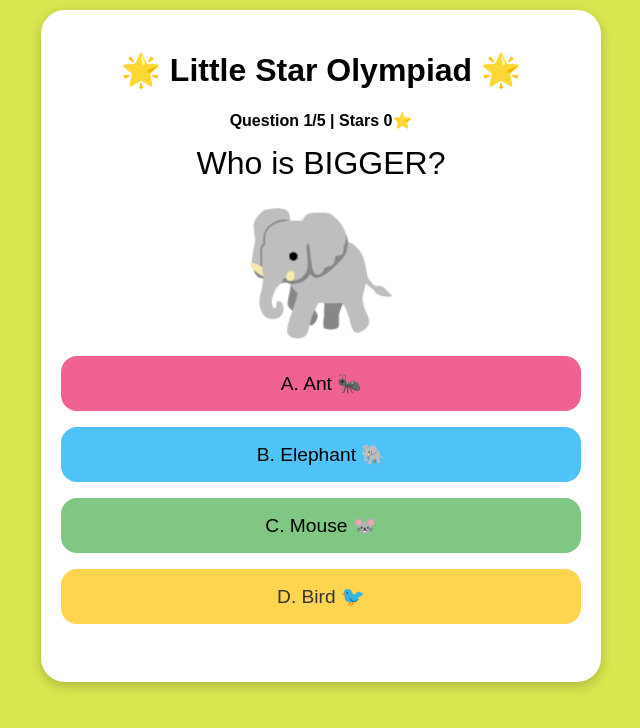
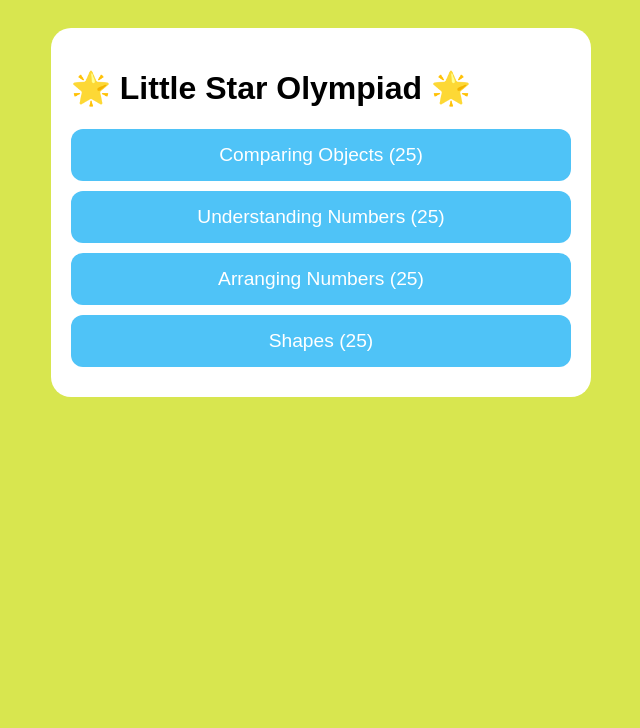
Before and after one commit to kp2462/little-star-olympiad, a plain HTML site: page index.html in a window 1280 px wide. Shown: the whole page, without its empty margins (319-959 px from the left). Drawn offline with Linux system fonts and the light colour scheme.

Commit message:
Add files via upload

```diff
--- a/index.html
+++ b/index.html
@@ -1,22 +1,11 @@
-<!DOCTYPE html>
-<html>
-<head>
-<meta charset="UTF-8">
-<meta name="viewport" content="width=device-width,initial-scale=1">
-<title>Little Star Olympiad</title>
-<link rel="stylesheet" href="styles.css">
-<link rel="manifest" href="manifest.json">
-</head>
-<body>
-<div class="card">
-<h1>🌟 Little Star Olympiad 🌟</h1>
-<div id="progress"></div>
-<div id="question" class="question"></div>
-<div id="picture" class="picture"></div>
-<div id="options"></div>
-<div id="result"></div>
-<button id="next" onclick="nextQuestion()">Next ➡️</button>
-</div>
-<script src="script.js"></script>
-</body>
-</html>
+<!DOCTYPE html><html><head><meta name='viewport' content='width=device-width,initial-scale=1'>
+<style>
+body{font-family:Arial;background:#d8e64f;padding:20px}
+.card{max-width:500px;margin:auto;background:white;border-radius:20px;padding:20px}
+a{display:block;margin:10px 0;padding:15px;border-radius:12px;background:#4fc3f7;color:white;text-decoration:none;text-align:center;font-size:1.2rem}
+</style></head><body><div class='card'><h1>🌟 Little Star Olympiad 🌟</h1>
+<a href='quiz.html?cat=Comparing%20Objects'>Comparing Objects (25)</a>
+<a href='quiz.html?cat=Understanding%20Numbers'>Understanding Numbers (25)</a>
+<a href='quiz.html?cat=Arranging%20Numbers'>Arranging Numbers (25)</a>
+<a href='quiz.html?cat=Shapes'>Shapes (25)</a>
+</div></body></html>
```
Also changed, not shown: quiz.html (added, +17 -0 lines).
